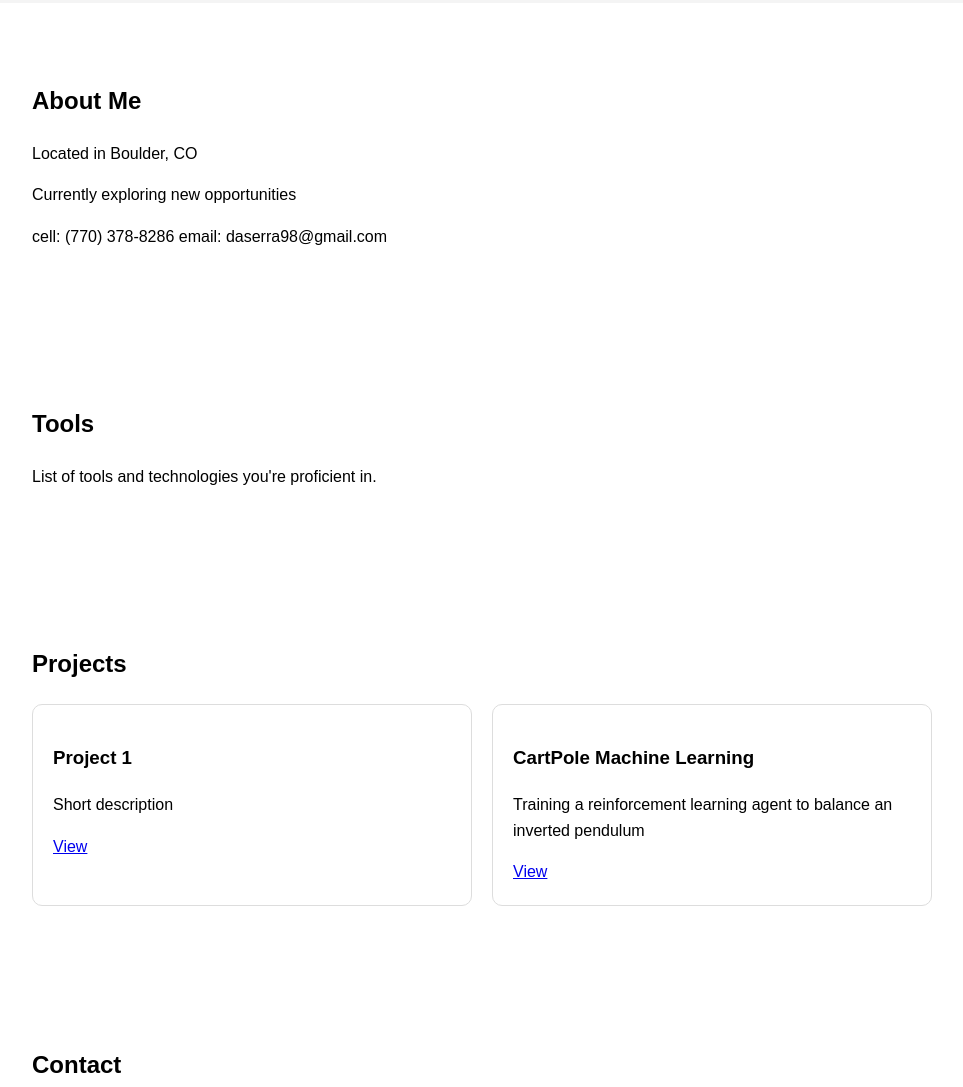
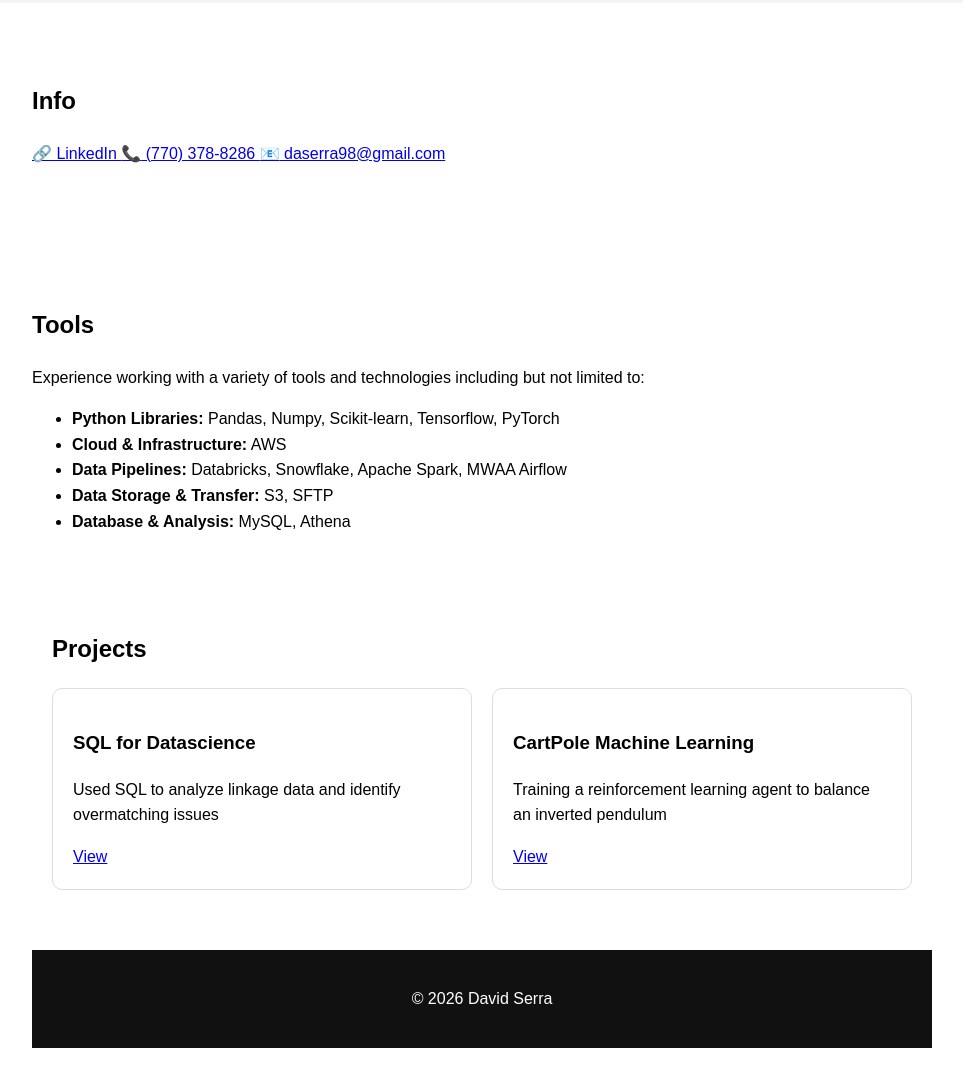
Before and after one commit to davidserra19/portfolio, a plain HTML site: page index.html in a window 1280 px wide. Shown: the part 1154-2241 px from the top of the page, without its empty margins (158-1121 px from the left). Drawn offline with Linux system fonts and the light colour scheme.

Commit message:
main launch

```diff
--- a/index.html
+++ b/index.html
@@ -13,9 +13,8 @@
     <nav class="navbar">
       <h1 class="logo">Sr Solutions Engineer</h1>
       <ul class="nav-links">
-        <li><a href="#about">About</a></li>
+        <li><a href="#about">Info</a></li>
         <li><a href="#projects">Projects</a></li>
-        <li><a href="#contact">Contact</a></li>
       </ul>
     </nav>
   </header>
@@ -39,20 +38,36 @@
 
   <!-- ABOUT -->
   <section id="about" class="section">
-    <h2>About Me</h2>
-    <p>Located in Boulder, CO</p>
-    <p>Currently exploring new opportunities</p>
-    <p>
-      cell: (770) 378-8286 email: daserra98@gmail.com
-    </p>
+    <h2>Info</h2>
+    <div class="contact-container">
+
+
+      <a href="https://www.linkedin.com/in/davidserrauga/" class="contact-link phone">
+        <span class="icon">🔗</span> LinkedIn
+      </a>
+
+      <a href="tel:+17703788286" class="contact-link phone">
+        <span class="icon">📞</span> (770) 378-8286
+      </a>
+
+      <a href="mailto:daserra98@gmail.com" class="contact-link email">
+        <span class="icon">📧</span> daserra98@gmail.com
+      </a>
+    </div>
   </section>
 
   <!-- TOOLS -->
   <section id="tools" class="section">
     <h2>Tools</h2>
-    <p>
-      List of tools and technologies you're proficient in.
-    </p>
+    <p>Experience working with a variety of tools and technologies including but not limited to:</p>
+    <section class="list-unordered">
+      <ul>
+        <li><b>Python Libraries:</b> Pandas, Numpy, Scikit-learn, Tensorflow, PyTorch</li>
+        <li><b>Cloud & Infrastructure:</b> AWS</li>
+        <li><b>Data Pipelines:</b> Databricks, Snowflake, Apache Spark, MWAA Airflow</li>
+        <li><b>Data Storage & Transfer:</b> S3, SFTP</li>
+        <li><b>Database & Analysis:</b> MySQL, Athena</li>
+      </ul>
   </section>
 
   <!-- PROJECTS -->
@@ -60,19 +75,19 @@
     <h2>Projects</h2>
     <div class="projects-container">
       <div class="project-card">
-        <h3>Project 1</h3>
-        <p>Short description</p>
-        <a href="#">View</a>
+        <h3>SQL for Datascience</h3>
+        <p>Used SQL to analyze linkage data and identify overmatching issues</p>
+        <a href="sql-for-datascience.html" class="link-button">View</a>
       </div>
       <div class="project-card">
         <h3>CartPole Machine Learning</h3>
         <p>Training a reinforcement learning agent to balance an inverted pendulum</p>
-        <a href="cartpole.html">View</a>
+        <a href="cartpole.html" class="link-button">View</a>
       </div>
     </div>
   </section>
 
-  <!-- CONTACT -->
+  <!-- CONTACT
   <section id="contact" class="section">
     <h2>Contact</h2>
     <form id="contact-form">
@@ -82,6 +97,7 @@
       <button type="submit">Send</button>
     </form>
   </section>
+  -->
 
   <footer>
     <p>© 2026 David Serra</p>
```
